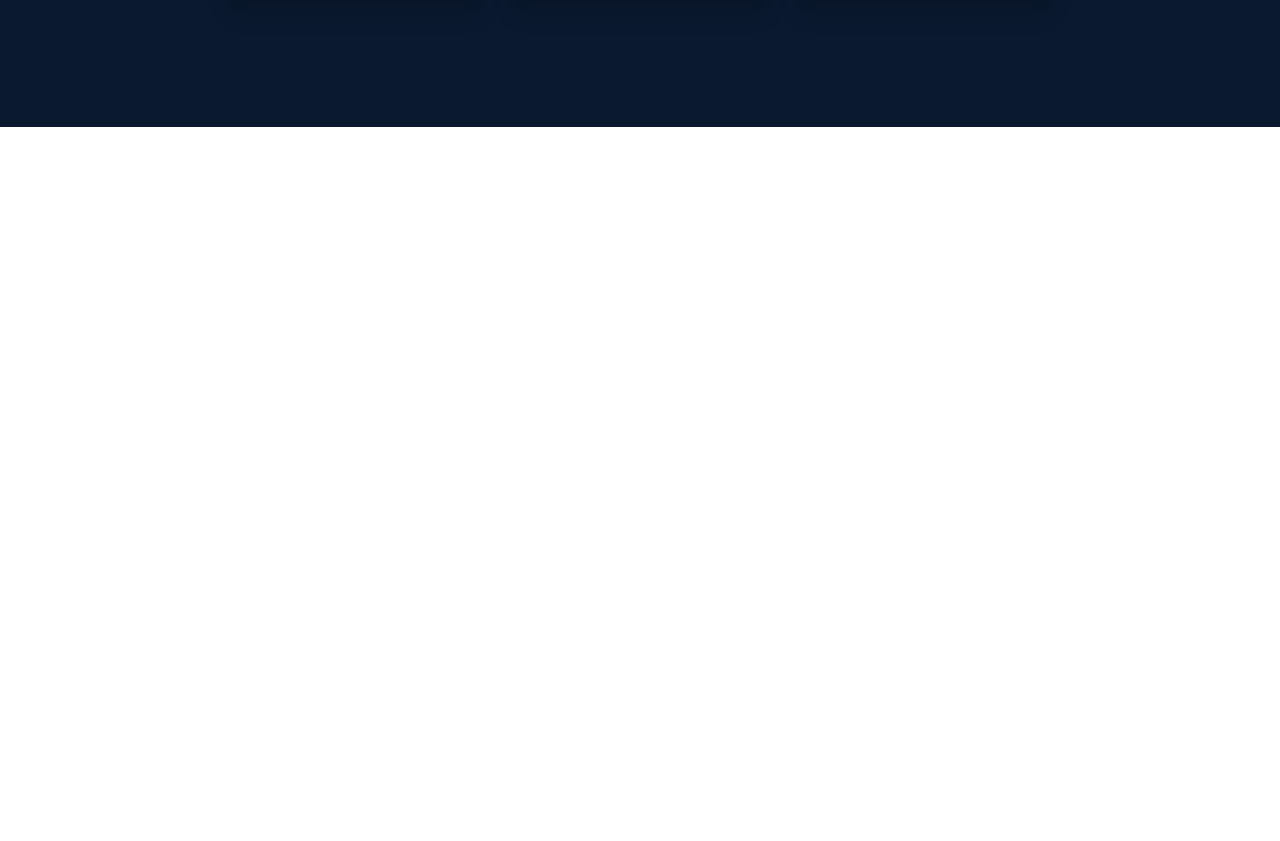
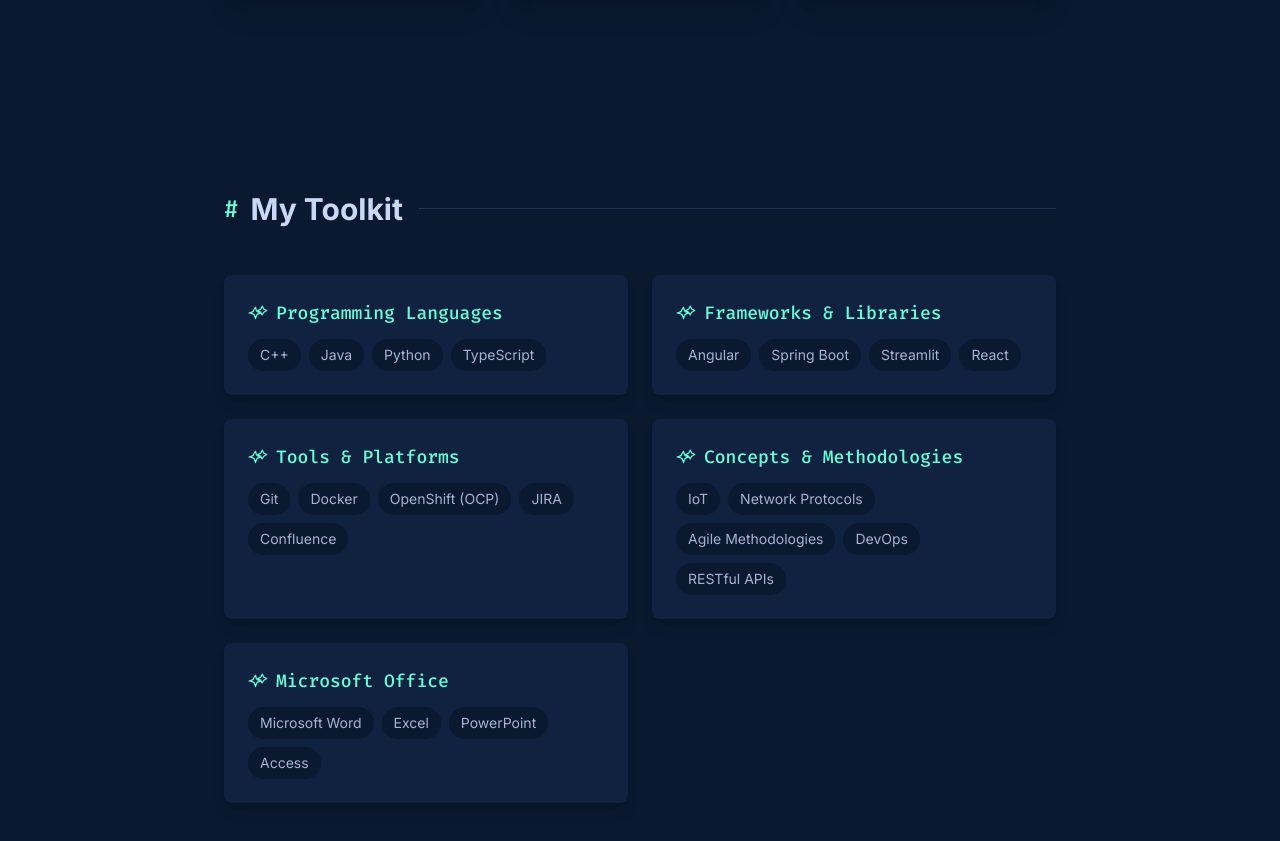
Before and after one commit to SamuelAlehegn/portfolio, a React (Vite) app: page / in a window 1280 px wide. Shown: the part 3066-3907 px from the top of the page. Before the commit the page ends 3193 px from the top, so only its background shows below. Built offline with nearby package versions, Linux system fonts and the light colour scheme.

Commit message:
dd SkillsSection with categorized skill lists

```diff
--- a/src/App.tsx
+++ b/src/App.tsx
@@ -4,10 +4,11 @@
 import HomeSection from './components/Home'
 import Navbar from './components/Navbar';
 import ProjectsSection from './components/ProjectsSection';
+import SkillsSection from './components/SkillsSection';
 import { portfolioData } from './data';
 
 function App() {
-  const { personalInfo, aboutMe, workExperience, projects } = portfolioData;
+  const { personalInfo, aboutMe, workExperience, projects, skills } = portfolioData;
 
 
   return (
@@ -18,6 +19,7 @@
         <AboutSection aboutMe={aboutMe} personalInfo={personalInfo} />
         <ExperienceSection workExperience={workExperience} />
         <ProjectsSection projects={projects} />
+        <SkillsSection skills={skills} />
       </main>
     </div>
   );
--- /dev/null
+++ b/src/components/SkillsSection.tsx
@@ -0,0 +1,55 @@
+
+import React from 'react';
+import Section from './Section';
+import type { Skills } from '../types';
+import { IconCodeBracket, IconSparkles } from './icons';
+
+interface SkillCategoryProps {
+  title: string;
+  skillsList: string[];
+}
+
+const SkillCategory: React.FC<SkillCategoryProps> = ({ title, skillsList }) => (
+  <div className="bg-light-navy p-6 rounded-lg shadow-lg">
+    <h3 className="text-lg font-semibold text-green mb-3 font-mono flex items-center">
+      <IconSparkles className="h-5 w-5 mr-2" /> {title}
+    </h3>
+    <ul className="flex flex-wrap gap-2">
+      {skillsList.map((skill) => (
+        <li key={skill} className="bg-navy px-3 py-1.5 rounded-full text-sm text-light-slate shadow-sm hover:bg-lightest-navy transition-colors">
+          {skill}
+        </li>
+      ))}
+    </ul>
+  </div>
+);
+
+interface SkillsSectionProps {
+  skills: Skills;
+}
+
+const SkillsSection: React.FC<SkillsSectionProps> = ({ skills }) => {
+  return (
+    <Section id="skills" title="My Toolkit">
+      <div className="grid grid-cols-1 md:grid-cols-2 gap-6">
+        {skills.programmingLanguages.length > 0 && (
+          <SkillCategory title="Programming Languages" skillsList={skills.programmingLanguages} />
+        )}
+        {skills.frameworksLibraries.length > 0 && (
+          <SkillCategory title="Frameworks & Libraries" skillsList={skills.frameworksLibraries} />
+        )}
+        {skills.tools.length > 0 && (
+          <SkillCategory title="Tools & Platforms" skillsList={skills.tools} />
+        )}
+        {skills.other.length > 0 && (
+           <SkillCategory title="Concepts & Methodologies" skillsList={skills.other} />
+        )}
+        {skills.microsoftOffice.length > 0 && (
+          <SkillCategory title="Microsoft Office" skillsList={skills.microsoftOffice} />
+        )}
+      </div>
+    </Section>
+  );
+};
+
+export default SkillsSection;
```
